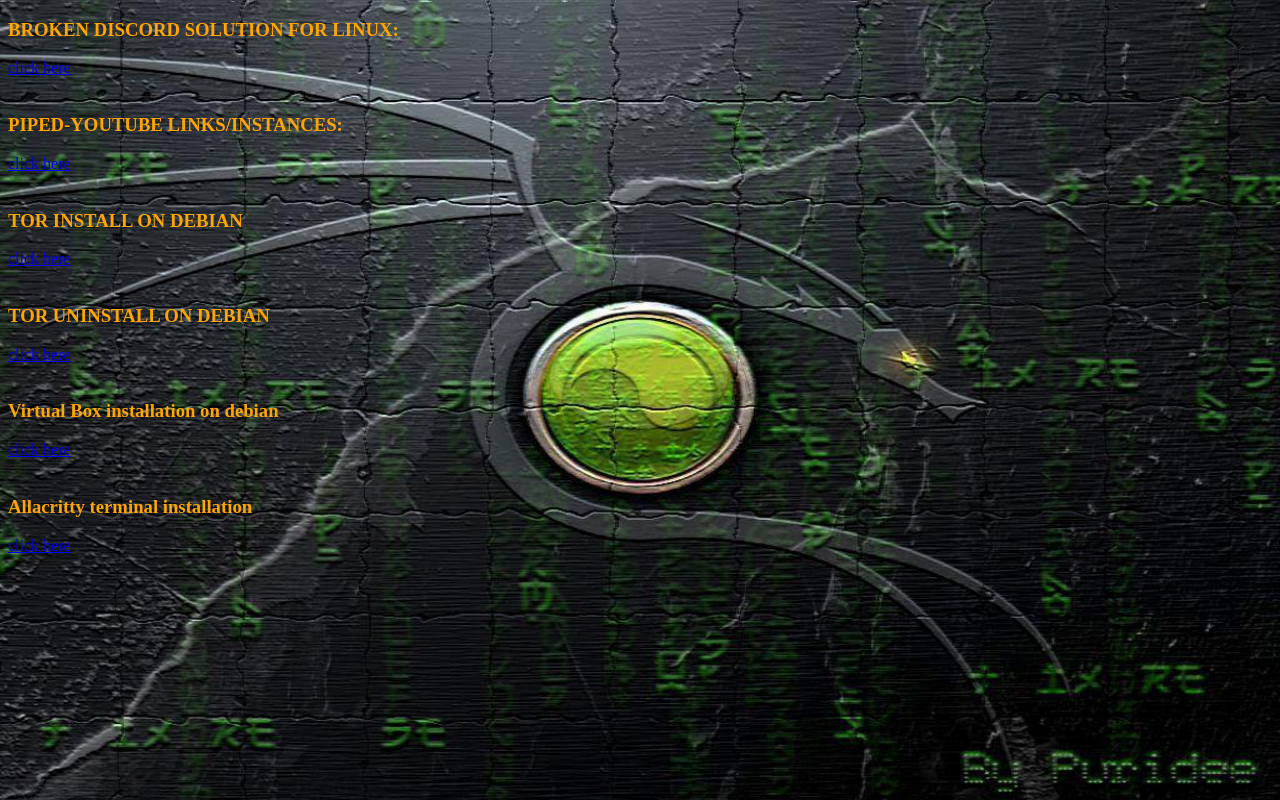
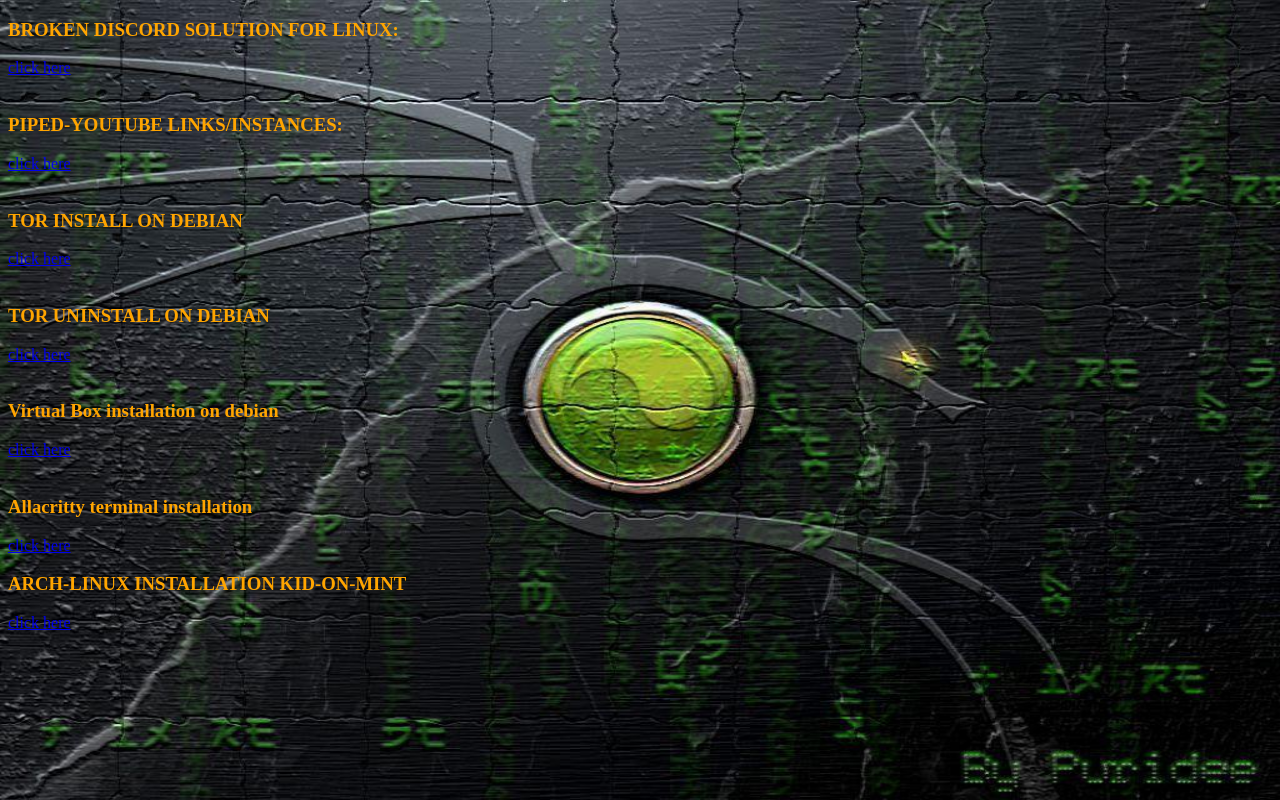
Before and after one commit to dt1906/webi, a plain HTML site: page TUTORIALS.html in a window 1280 px wide. Drawn offline with Linux system fonts and the light colour scheme.

Commit message:
Update TUTORIALS.html

```diff
--- a/TUTORIALS.html
+++ b/TUTORIALS.html
@@ -32,5 +32,7 @@
     <br><br>
     <h3>Allacritty terminal installation</h3>
     <a href="alacritty-install.txt">click here</a>
+    <h3>ARCH-LINUX INSTALLATION KID-ON-MINT</h3>
+    <a href="ARCH-INSTALLATION-GUIDE-BY-KID-ON-MINT.txt">click here</a>
 </body>
 </html>
```
